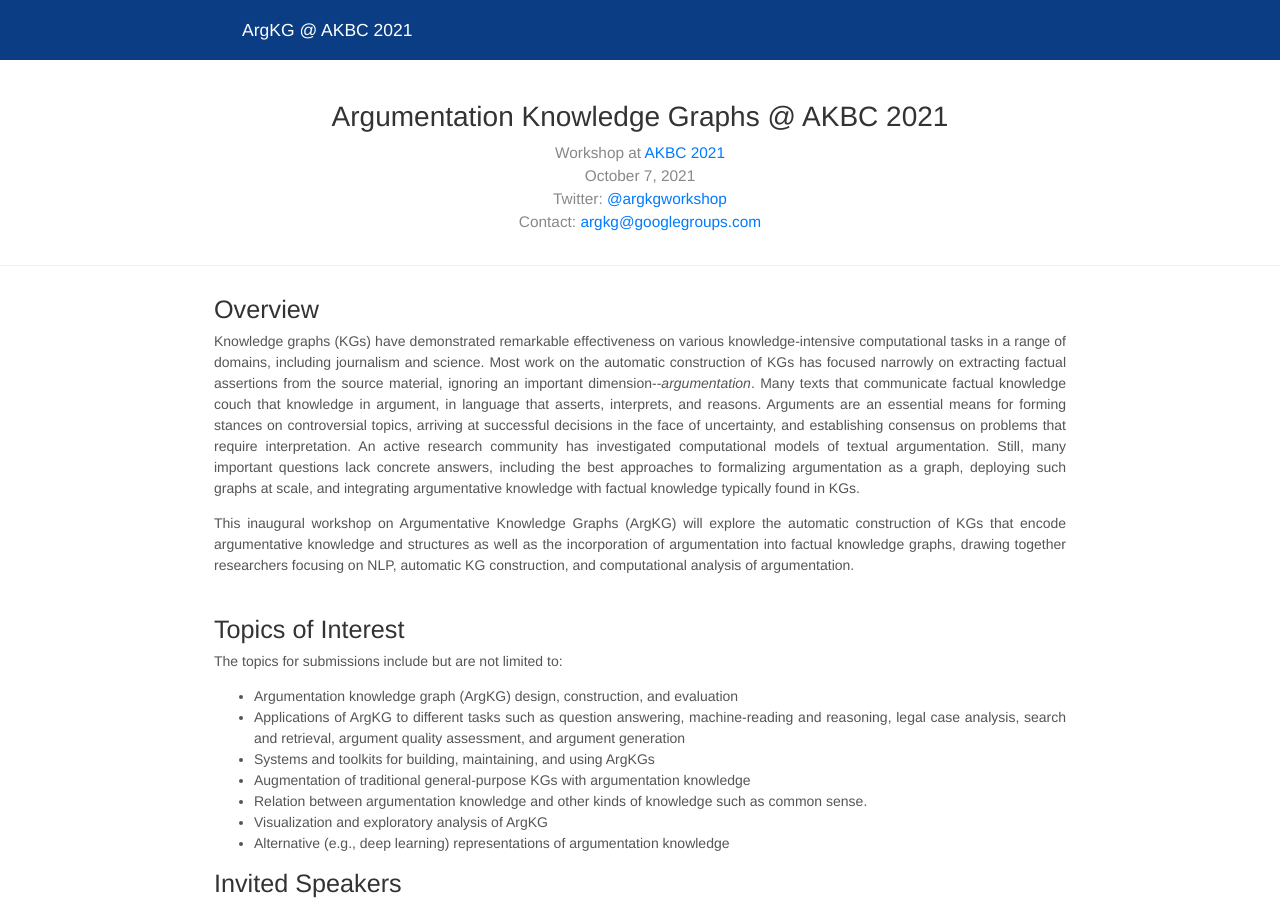
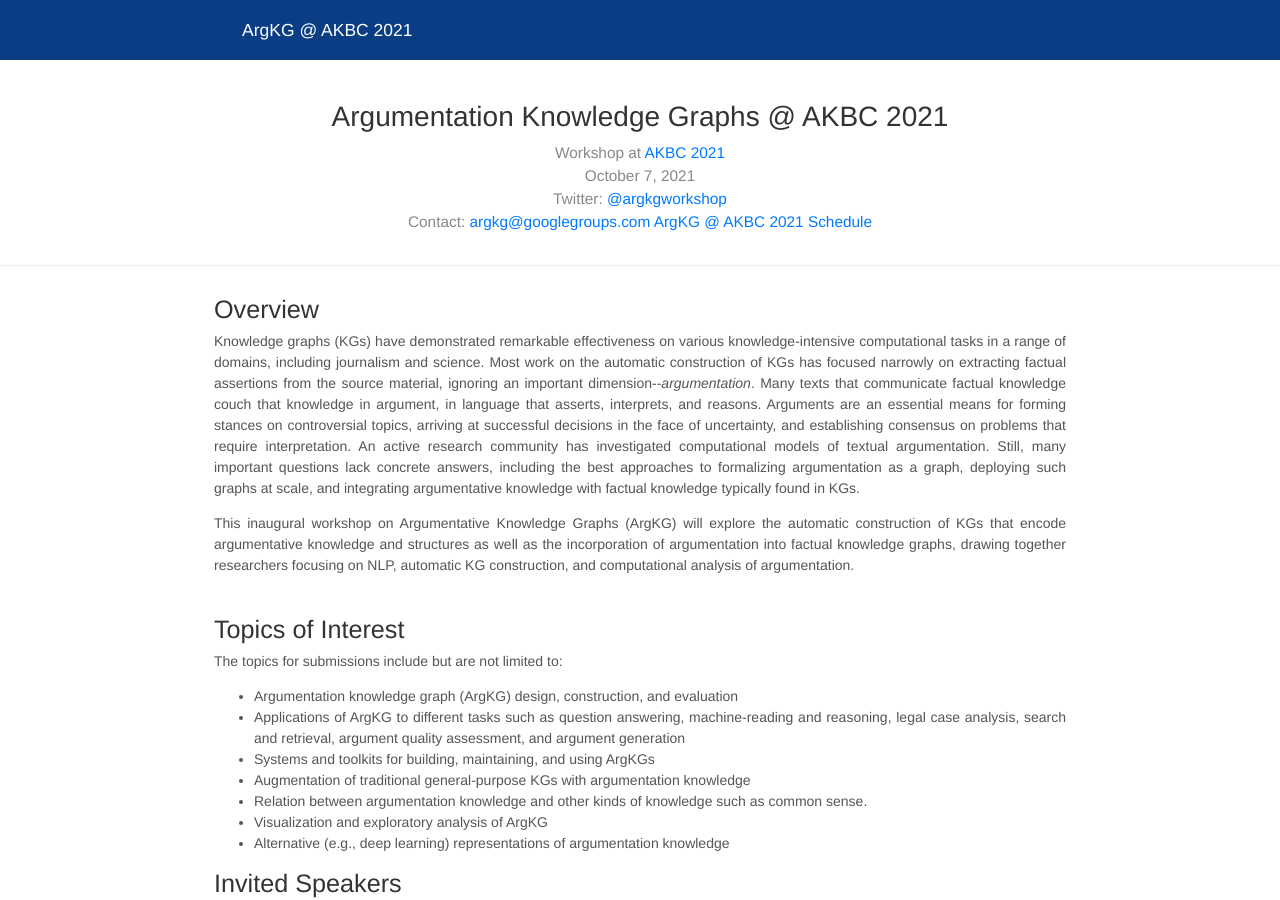
Before and after one commit to ArgKG/2021, a Jekyll site: the page built from index.md, in a window 1280 px wide and 900 px high. Built offline with Jekyll 4.4.1, drawn with Linux system fonts in a browser that asks for light colours; nearby versions of some CDN libraries.

Commit message:
Update main.html

```diff
--- a/_layouts/main.html
+++ b/_layouts/main.html
@@ -63,6 +63,7 @@
             October 7, 2021<br/>
             Twitter: <a href="https://twitter.com/argkgworkshop">@argkgworkshop</a> <br/>
             Contact: <a href="mailto:argkg@googlegroups.com">argkg@googlegroups.com</a>
+            <a href="https://argkg21.argmining.org/schedule.html">ArgKG @ AKBC 2021 Schedule</a>
         </p>
     </div>
 </div>
```
